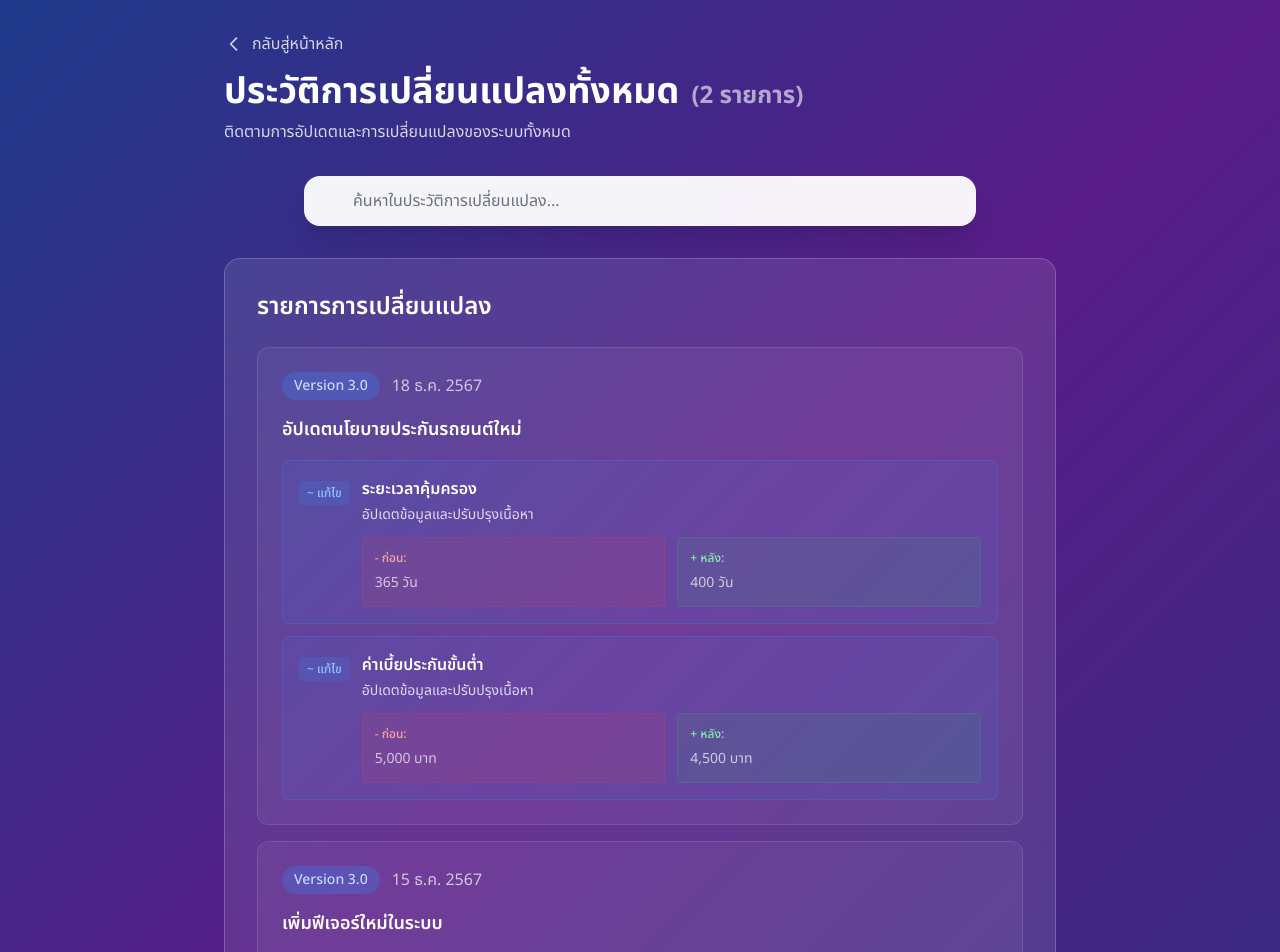
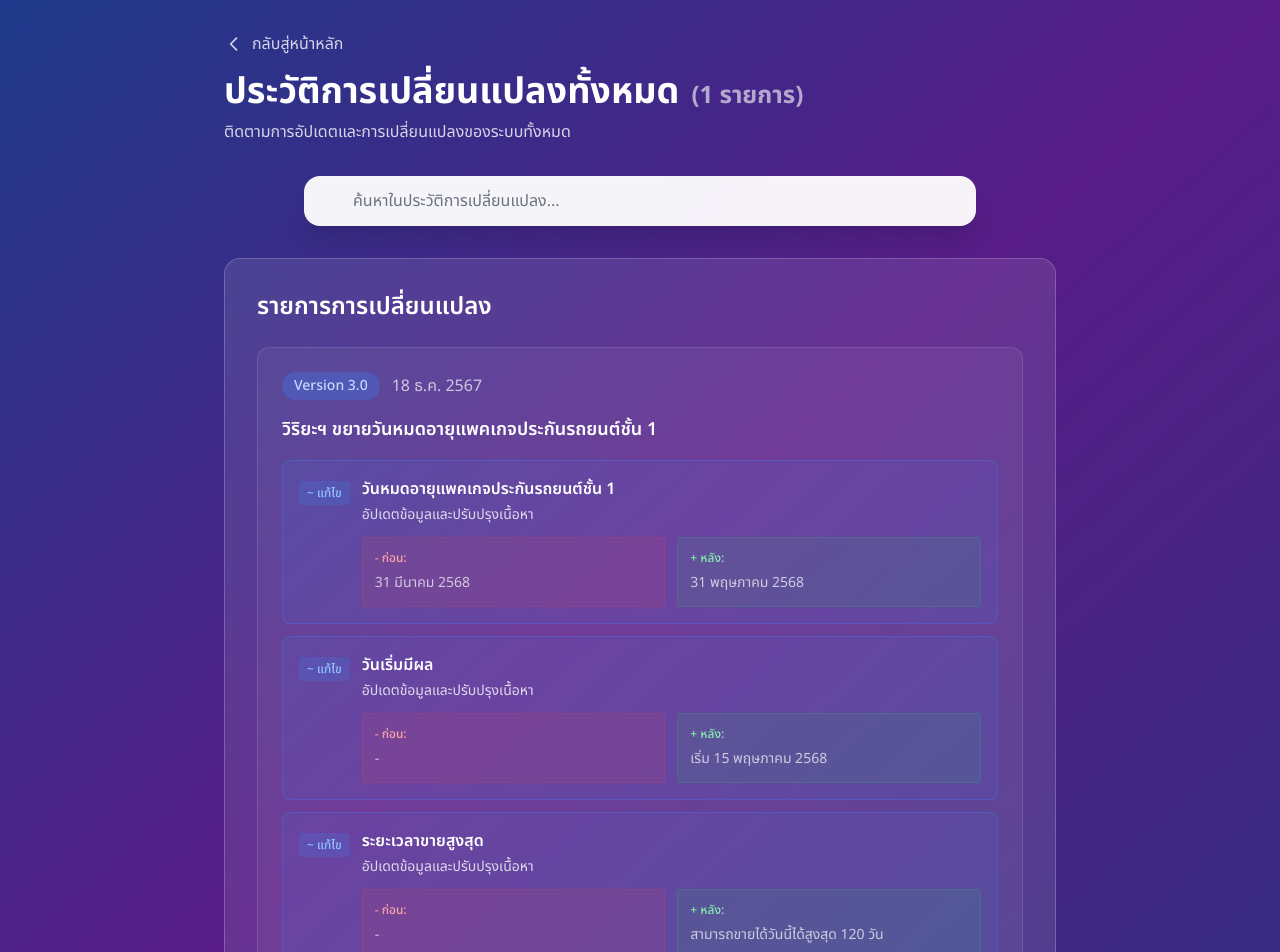
Before and after one commit to Jamesktp000/weekend-hckthn, a Next.js app in the folder frontend/: page /changelog in a window 1280 px wide. Shown: the top 952 px of the page. Built offline with nearby package versions, Linux system fonts and the light colour scheme.

Commit message:
feat: Update car insurance documentation and extend package expiration date

```diff
--- a/frontend/src/data/mockData.ts
+++ b/frontend/src/data/mockData.ts
@@ -121,65 +121,6 @@ export const topics: Topic[] = [
 ## ความคุ้มครองหลัก
 
 ประกันภัยรถยนต์ชั้น 1 เป็นประกันที่ให้ความคุ้มครองแบบเต็มรูปแบบ ครอบคลุมความเสียหายทั้งของตนเองและบุคคลภายนอก
-
-### ความคุ้มครองที่ได้รับ:
-
-1. **ความเสียหายต่อรถยนต์ของผู้เอาประกัน**
-   - อุบัติเหตุชนกัน
-   - รถยนต์พลิกคว่ำ
-   - รถยนต์ตกถนน
-   - วัตถุตกใส่รถยนต์
-
-2. **ความเสียหายต่อชีวิต ร่างกาย และทรัพย์สินบุคคลภายนอก**
-   - ค่าเสียหายต่อชีวิตและร่างกาย (สูงสุดตามกรมธรรม์)
-   - ค่าเสียหายต่อทรัพย์สิน (สูงสุดตามกรมธรรม์)
-
-3. **ความคุ้มครองเพิ่มเติม**
-   - รถยนต์สูญหาย/ไฟไหม้
-   - น้ำท่วม (ถ้าซื้อความคุ้มครองเพิ่ม)
-   - ภัยธรรมชาติ
-
-## เงื่อนไขการคุ้มครอง
-
-### อายุรถยนต์
-- รถยนต์ที่มีอายุไม่เกิน 10 ปี
-- รถยนต์ต้องอยู่ในสภาพที่ดี ผ่านการตรวจสภาพ
-
-### ผู้ขับขี่
-- ผู้ขับขี่ต้องมีใบอนุญาตขับขี่ที่ถูกต้อง
-- อายุผู้ขับขี่ตามที่ระบุในกรมธรรม์
-
-### การต่ออายุ
-- สามารถต่ออายุได้ทุกปี
-- ต้องชำระค่าเบี้ยประกันภัยก่อนวันครบกำหนด
-
-## ขั้นตอนการเคลม
-
-1. แจ้งเหตุภายใน 24 ชั่วโมง
-2. เตรียมเอกสารประกอบการเคลม
-   - สำเนาบัตรประชาชน
-   - สำเนาทะเบียนรถ
-   - ใบขับขี่
-   - รายงานตำรวจ (กรณีอุบัติเหตุ)
-3. ส่งรถเข้าซ่อมที่อู่ที่บริษัทอนุมัติ
-4. รอการอนุมัติจากบริษัทประกัน
-5. รับรถคืนหลังซ่อมเสร็จ
-
-## ค่าเบี้ยประกันภัย
-
-ค่าเบี้ยประกันภัยขึ้นอยู่กับ:
-- ยี่ห้อและรุ่นรถยนต์
-- ทุนประกันภัย
-- อายุรถยนต์
-- ประวัติการเคลม
-- อายุและประสบการณ์ผู้ขับขี่
-
-## ติดต่อสอบถาม
-
-หากมีข้อสงสัยเพิ่มเติม กรุณาติดต่อ:
-- โทร: 02-xxx-xxxx
-- Line: @turbomoney
-- Email: support@turbomoney.com
             `,
             category: 'ผลิตภัณฑ์',
             versions: [
@@ -204,61 +145,29 @@ export const topics: Topic[] = [
             ],
             changelog: [
               {
-                date: '15 ธ.ค. 2567',
+                date: '18 ธ.ค. 2567',
                 version: '3.0',
                 changes: [
                   {
                     type: 'modified',
-                    field: 'เนื้อหาหน้า 5-7',
-                    description: 'ปรับปรุงตารางเปรียบเทียบแผนประกัน',
-                    before: 'ตารางแบบเก่า 3 คอลัมน์',
-                    after: 'ตารางแบบใหม่ 5 คอลัมน์พร้อมไอคอน'
+                    field: 'วันหมดอายุแพคเกจประกันรถยนต์ชั้น 1',
+                    description: 'ขยายวันหมดอายุแพคเกจประกันรถยนต์ชั้น 1',
+                    before: '31 มีนาคม 2568',
+                    after: '31 พฤษภาคม 2568'
                   },
                   {
                     type: 'added',
-                    field: 'หน้า 12',
-                    description: 'เพิ่มส่วนคำถามที่พบบ่อย (FAQ)'
-                  },
-                  {
-                    type: 'modified',
-                    field: 'ตัวเลขค่าเบี้ย',
-                    description: 'อัปเดตอัตราค่าเบี้ยประกันภัยล่าสุด',
-                    before: 'เริ่มต้น 5,000 บาท',
-                    after: 'เริ่มต้น 4,500 บาท'
-                  }
-                ]
-              },
-              {
-                date: '1 ธ.ค. 2567',
-                version: '2.0',
-                changes: [
-                  {
-                    type: 'modified',
-                    field: 'หน้า 3',
-                    description: 'แก้ไขข้อความเงื่อนไขอายุรถ',
-                    before: 'รถอายุไม่เกิน 7 ปี',
-                    after: 'รถอายุไม่เกิน 10 ปี'
+                    field: 'วันเริ่มมีผล',
+                    description: 'กำหนดวันเริ่มมีผลของแพคเกจใหม่',
+                    before: '-',
+                    after: 'เริ่ม 15 พฤษภาคม 2568'
                   },
                   {
                     type: 'added',
-                    field: 'หน้า 8-9',
-                    description: 'เพิ่มรายชื่ออู่ซ่อมที่ให้บริการ 200 แห่ง'
-                  },
-                  {
-                    type: 'removed',
-                    field: 'หน้า 4',
-                    description: 'ลบข้อความค่าธรรมเนียมแรกเข้า 500 บาท'
-                  }
-                ]
-              },
-              {
-                date: '1 ต.ค. 2567',
-                version: '1.0',
-                changes: [
-                  {
-                    type: 'added',
-                    field: 'เอกสารฉบับแรก',
-                    description: 'สร้างคู่มือการขายประกันภัยรถยนต์ชั้น 1 ฉบับแรก'
+                    field: 'ระยะเวลาขายสูงสุด',
+                    description: 'กำหนดระยะเวลาขายสูงสุด',
+                    before: '-',
+                    after: 'สามารถขายได้วันนี้ได้สูงสุด 120 วัน'
                   }
                 ]
               }
@@ -288,13 +197,6 @@ export const topics: Topic[] = [
             documentPath: '/documents/2025/04/สื่อความสาขา-_-ประกันรถยนต์ผ่อน-0-2.pdf',
             documentType: 'pdf'
           }
-        ]
-      },
-      {
-        id: 'health-insurance',
-        name: 'ประกันสุขภาพ',
-        documents: [
-          { id: 'doc3', title: 'แผนประกันสุขภาพพื้นฐาน', preview: 'ความคุ้มครองค่ารักษาพยาบาลในโรงพยาบาลรัฐและเอกชน...', lastUpdated: '12 ธ.ค. 2567' }
         ]
       }
     ]
@@ -512,28 +414,22 @@ topics.push(...remainingTopics);
 export const changeLog: ChangeLogEntry[] = [
   {
     date: '18 ธ.ค. 2567',
-    announcement: 'อัปเดตนโยบายประกันรถยนต์ใหม่',
+    announcement: 'วิริยะฯ ขยายวันหมดอายุแพคเกจประกันรถยนต์ชั้น 1',
     changes: [
       {
-        field: 'ระยะเวลาคุ้มครอง',
-        from: '365 วัน',
-        to: '400 วัน'
+        field: 'วันหมดอายุแพคเกจประกันรถยนต์ชั้น 1',
+        from: '31 มีนาคม 2568',
+        to: '31 พฤษภาคม 2568'
       },
       {
-        field: 'ค่าเบี้ยประกันขั้นต่ำ',
-        from: '5,000 บาท',
-        to: '4,500 บาท'
-      }
-    ]
-  },
-  {
-    date: '15 ธ.ค. 2567',
-    announcement: 'เพิ่มฟีเจอร์ใหม่ในระบบ',
-    changes: [
+        field: 'วันเริ่มมีผล',
+        from: '-',
+        to: 'เริ่ม 15 พฤษภาคม 2568'
+      },
       {
-        field: 'ระบบค้นหา',
-        from: 'ค้นหาแบบธรรมดา',
-        to: 'ค้นหาแบบอัจฉริยะ AI'
+        field: 'ระยะเวลาขายสูงสุด',
+        from: '-',
+        to: 'สามารถขายได้วันนี้ได้สูงสุด 120 วัน'
       }
     ]
   }
@@ -557,59 +453,3 @@ export function getDocumentUrl(document: Document): string {
   if (!document.documentPath) return '#';
   return `${DOCUMENTS_BASE_PATH}${document.documentPath}`;
 }
-
-export function getDocumentViewerUrl(document: Document): string {
-  const docUrl = getDocumentUrl(document);
-  if (document.documentType === 'pdf') {
-    // For PDF, use browser's PDF viewer or external viewer
-    return docUrl;
-  }
-  // For images, return direct path
-  return docUrl;
-}
-
-// Mock Search Results for testing
-export const mockSearchResults = [
-  {
-    id: 'search-1',
-    title: 'การขายประกันรถยนต์ชั้น 1',
-    url: '/documents/2025/03/สื่อความสาขา-_-การขายประกันชั้น-1-2.pdf',
-    description: 'คู่มือการขายประกันภัยรถยนต์ชั้น 1 ฉบับล่าสุด เวอร์ชัน 3.0 ครอบคลุมความคุ้มครองแบบเต็มรูปแบบ ทั้งความเสียหายต่อตนเองและบุคคลภายนอก',
-    relevanceScore: 0.95
-  },
-  {
-    id: 'search-2',
-    title: 'การคิด KPI ระดับสาขา',
-    url: '/documents/2025/03/สื่อความสาขา-_-การคิด-KPI-ระดับสาขา.pdf',
-    description: 'คู่มือการคำนวณ KPI ระดับสาขา เป้าหมายการขายรวม รายละเอียดการวัดผลและการประเมินผลงาน',
-    relevanceScore: 0.88
-  },
-  {
-    id: 'search-3',
-    title: 'Branch Support System',
-    url: '/documents/2025/04/สื่อความสาขา-_-Branch-Support-System.pdf',
-    description: 'ระบบสนับสนุนการทำงานสาขา คู่มือการใช้งานและฟีเจอร์ต่างๆ สำหรับการจัดการงานประจำวัน',
-    relevanceScore: 0.82
-  },
-  {
-    id: 'search-4',
-    title: 'แคมเปญนักล่าบ้าสมบัติ ปี 2568',
-    url: '/documents/2025/04/สื่อความสาขา-_-Horaland-4.pdf',
-    description: 'แคมเปญส่งเสริมลูกค้าใหม่ สำหรับปี 2568 โปรโมชั่นพิเศษและเงื่อนไขการเข้าร่วม',
-    relevanceScore: 0.76
-  },
-  {
-    id: 'search-5',
-    title: 'การเก็บ เบิก และคืนเอกสารสินเชื่อ',
-    url: '/documents/2025/03/สื่อความสาขา-_-การเก็บ-เบิก-และคืนเอกสารประกอบการทำสินเชื่อ.pdf',
-    description: 'ขั้นตอนการจัดเก็บ เบิกใช้ และคืนเอกสารประกอบการทำสินเชื่อ ตามมาตรฐานของบริษัท',
-    relevanceScore: 0.71
-  },
-  {
-    id: 'search-6',
-    title: 'Turbolympic แคมเปญพิเศษ',
-    url: '/documents/2025/03/สื่อความสาขา-_-Turbolympic.pdf',
-    description: 'แคมเปญ Turbolympic กิจกรรมส่งเสริมการขายพิเศษ รางวัลและการแข่งขันระหว่างสาขา',
-    relevanceScore: 0.68
-  }
-];
```
